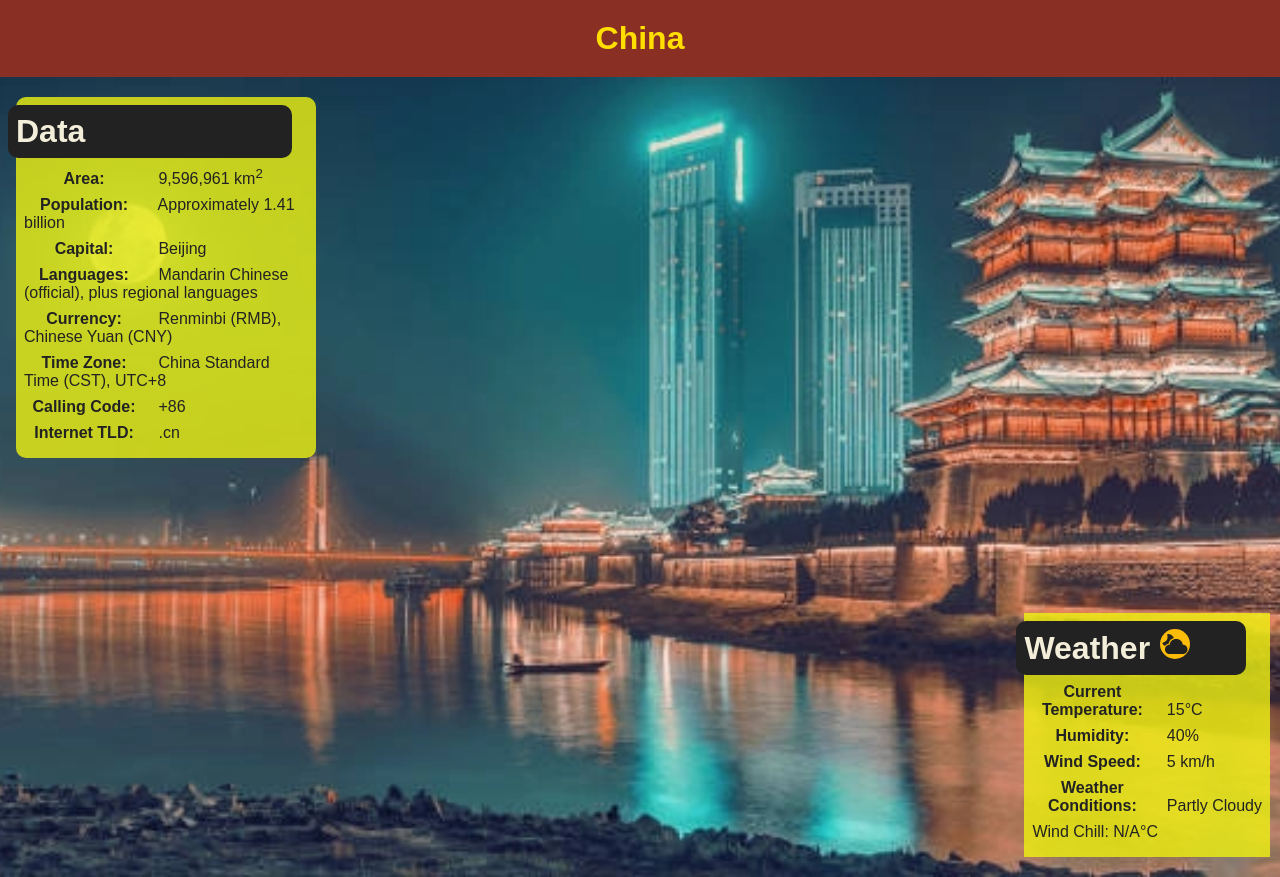
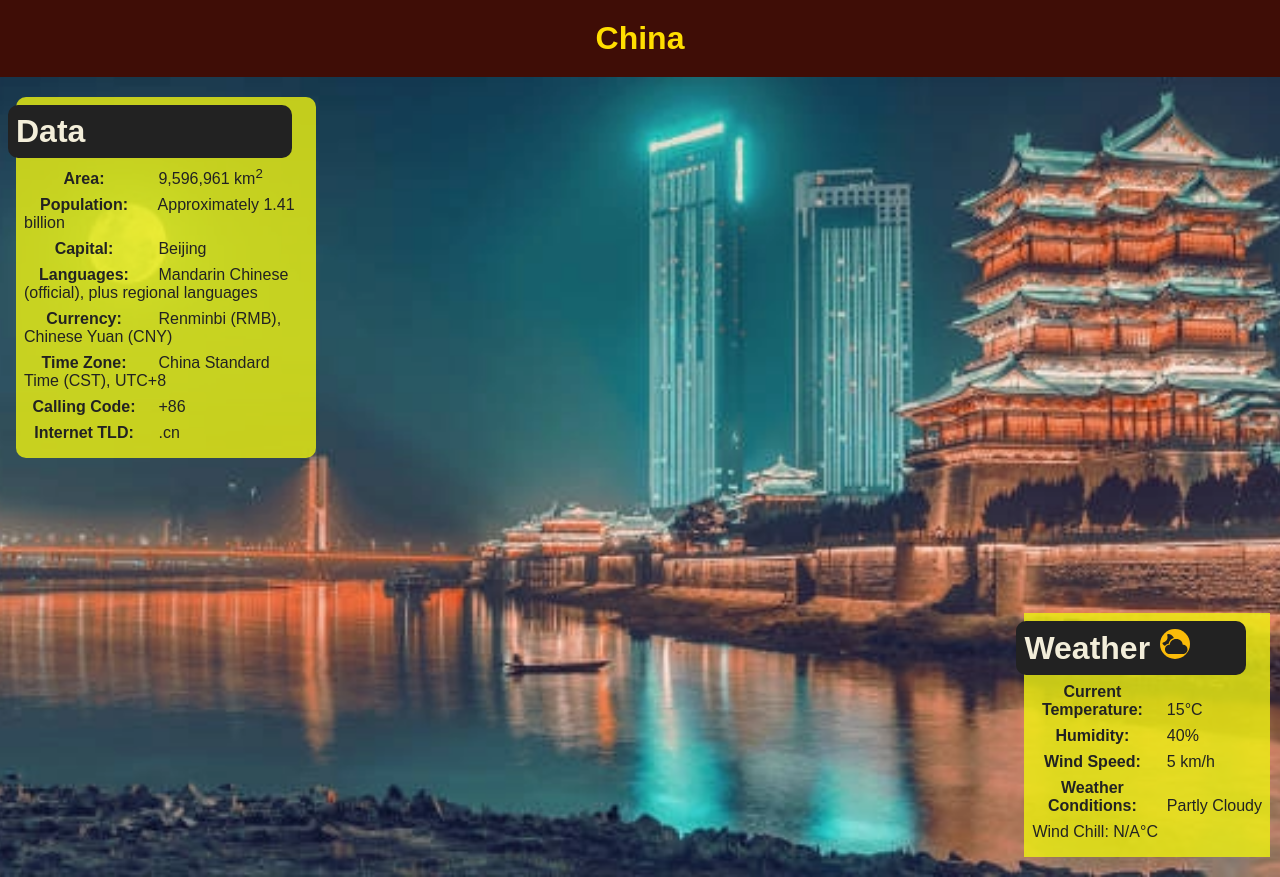
Before and after one commit to Lsonsprofile/wdd131, a plain HTML site: page place.html in a window 1280 px wide. Shown: the top 877 px of the page. Drawn offline with Linux system fonts and the light colour scheme.

Commit message:
Finish week 3 design principles completed in place.html

```diff
--- a/styles/place.css
+++ b/styles/place.css
@@ -8,7 +8,7 @@
   --primary-color: #de2910;
   --accent-color: #ffde00;
   --text-color: #222222;
-  --background-color: #8a2f23;
+  --background-color: #3f0d06;
   --link-color: #ffde00;
   --color:  #f3eeda;
 }
```
